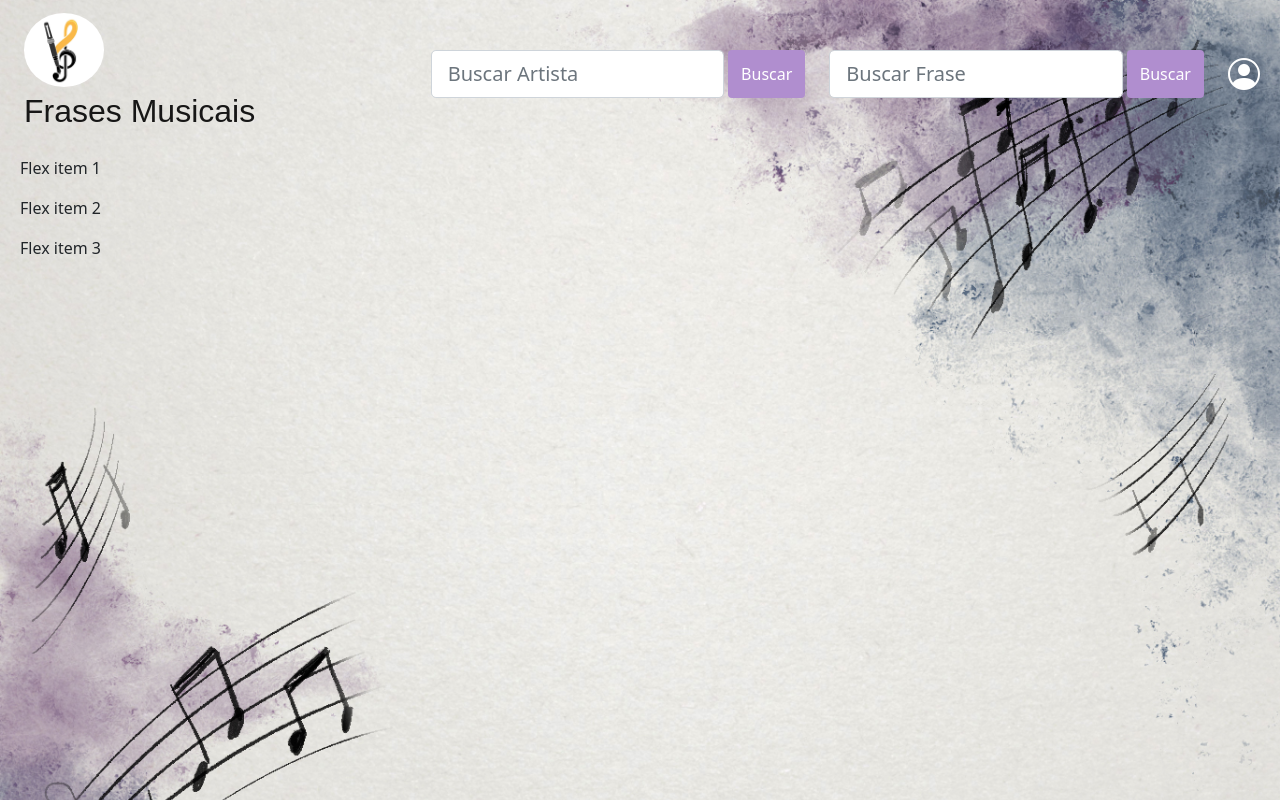
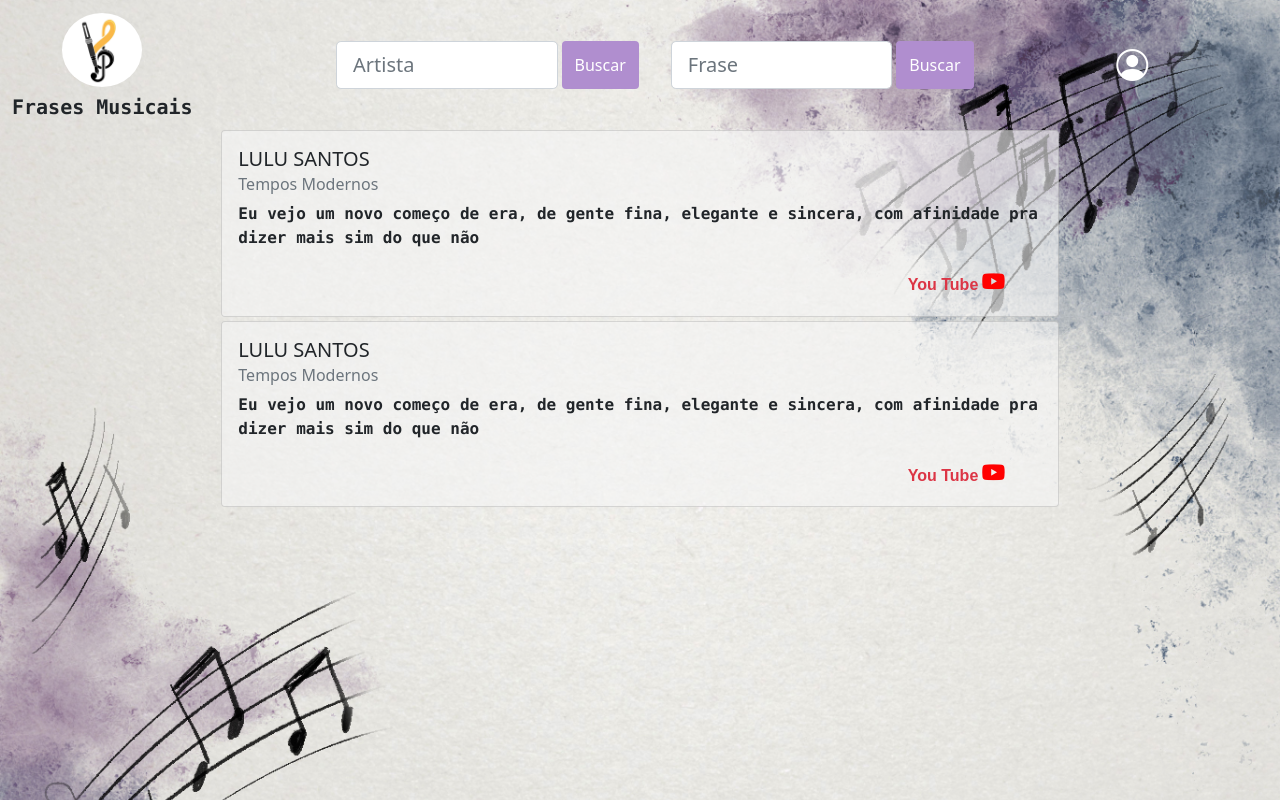
Before and after one commit to Alexlrf/frases_musicais_frontend, an Angular app: page /home in a window 1280 px wide. Built offline with nearby package versions, Linux system fonts and the light colour scheme.

Commit message:
feat - implementa header, home e card da apresentacao das frases

```diff
--- a/angular.json
+++ b/angular.json
@@ -30,8 +30,8 @@
               "src/styles.css"
             ],
             "scripts": [
+              "node_modules/popper.js/dist/umd/popper.js",
               "node_modules/jquery/dist/jquery.js",
-              "node_modules/popper.js/dist/umd/popper.js",
               "node_modules/bootstrap/dist/js/bootstrap.js"
             ]
           },
--- a/src/app/app.module.ts
+++ b/src/app/app.module.ts
@@ -7,13 +7,15 @@ import { FormsModule, ReactiveFormsModule } from '@angular/forms';
 import { HeaderComponent } from './componentes/header/header.component';
 import { HomeComponent } from './views/home/home.component';
 import { MenuLateralAdmComponent } from './componentes/menu-lateral-adm/menu-lateral-adm.component';
+import { CardFrasesComponent } from './componentes/card-frases/card-frases.component';
 
 @NgModule({
   declarations: [
     AppComponent,
     HeaderComponent,
     HomeComponent,
-    MenuLateralAdmComponent
+    MenuLateralAdmComponent,
+    CardFrasesComponent
   ],
   imports: [
     BrowserModule,
--- /dev/null
+++ b/src/app/componentes/card-frases/card-frases.component.css
@@ -0,0 +1,5 @@
+.card-link{
+  text-decoration: none;
+  font-family: Arial, Helvetica, sans-serif;
+  font-weight: bold;
+}
--- /dev/null
+++ b/src/app/componentes/card-frases/card-frases.component.html
@@ -0,0 +1,50 @@
+<!-- <div class="row"> -->
+<div
+  class="card col-8 mx-auto mb-1"
+  style="background-color: rgba(245, 245, 245, 0.6)"
+>
+  <!-- <div class="card col-8 mx-auto mb-1 bg-transparent"> -->
+  <div class="card-body">
+    <h5 class="card-title">LULU SANTOS</h5>
+    <h6 class="card-subtitle mb-2 text-muted">Tempos Modernos</h6>
+    <p class="card-text fw-bold font-monospace">
+      Eu vejo um novo começo de era, de gente fina, elegante e sincera, com
+      afinidade pra dizer mais sim do que não
+    </p>
+    <div
+      class="offset-10 d-flex align-items-center"
+      data-bs-toggle="tooltip"
+      title="Nome da música"
+    >
+      <a href="#" class="card-link">
+        <span class="d-none d-lg-inline me-1 text-danger">You Tube</span>
+        <i class="bi bi-youtube" style="font-size: 1.4rem; color: red"></i>
+      </a>
+    </div>
+  </div>
+</div>
+
+<div
+  class="card col-8 mx-auto"
+  style="background-color: rgba(245, 245, 245, 0.6)"
+>
+  <div class="card-body">
+    <h5 class="card-title">LULU SANTOS</h5>
+    <h6 class="card-subtitle mb-2 text-muted">Tempos Modernos</h6>
+    <p class="card-text fw-bold font-monospace">
+      Eu vejo um novo começo de era, de gente fina, elegante e sincera, com
+      afinidade pra dizer mais sim do que não
+    </p>
+    <div
+      class="offset-10 d-flex align-items-center"
+      data-bs-toggle="tooltip"
+      data-bs-placement="right"
+      title="Nome da música"
+    >
+      <a href="#" class="card-link">
+        <span class="d-none d-lg-inline me-1 text-danger">You Tube</span>
+        <i class="bi bi-youtube" style="font-size: 1.4rem; color: red"></i>
+      </a>
+    </div>
+  </div>
+</div>
--- a/src/app/componentes/header/header.component.html
+++ b/src/app/componentes/header/header.component.html
@@ -1,36 +1,43 @@
-<div class="d-flex align-items-center">
-  <div class="navbar navbar-light col-4">
-    <div class="container-fluid">
-      <a id="img_container" class="navbar-brand fs-2" href="#">
+<form>
+  <div class="row">
+    <div class="navbar navbar-light col-3">
+      <div class="d-flex flex-column justify-content-center">
+        <a id="img_container" class="navbar-brand mx-auto" href="#">
           <img
             src="../../../assets/logo.png"
             alt=""
             width="80"
             class="d-inline-block rounded-circle"
           />
-        <span class="d-none d-md-block">Frases Musicais</span>
         </a>
+        <span class="fw-bold font-monospace fs-5">Frases Musicais</span>
       </div>
     </div>
-  <div class="d-flex col-8 justify-content-end">
-    <form class="d-flex me-2">
+
+    <div class="col-8 d-flex h-25 align-self-center">
+      <div class="row">
+        <div class="col-md-5 d-flex m-1">
           <input
-        class="form-control form-control-lg h-25"
+            class="form-control form-control-lg"
             type="search"
-        placeholder="Buscar Artista"
+            placeholder="Artista"
             aria-label="Search"
           />
           <button class="btn btn-header ms-1" type="submit">Buscar</button>
-
+        </div>
+        <div class="col-md-5 d-flex m-1">
           <input
-        class="form-control form-control-lg h-25 ms-4"
+            class="form-control form-control-lg"
             type="search"
-        placeholder="Buscar Frase"
+            placeholder="Frase"
             aria-label="Search"
           />
           <button class="btn btn-header ms-1" type="submit">Buscar</button>
-
-      <app-menu-lateral-adm></app-menu-lateral-adm>
-    </form>
         </div>
       </div>
+      <div class="col-1 d-flex h-25 align-self-center">
+        <app-menu-lateral-adm></app-menu-lateral-adm>
+      </div>
+    </div>
+  </div>
+</form>
--- a/src/app/componentes/menu-lateral-adm/menu-lateral-adm.component.html
+++ b/src/app/componentes/menu-lateral-adm/menu-lateral-adm.component.html
@@ -23,10 +23,25 @@
     ></button>
   </div>
   <div class="offcanvas-body">
-    <ul>
-      <li><i class="bi bi-house-fill"></i></li>
-      <li><i class="bi bi-person-circle text-success"></i></li>
-      <li><i class="bi bi-house-fill"></i></li>
+    <ul class="d-flex flex-column list-unstyled">
+      <li class="mb-2">
+        <i
+          class="bi bi-house-fill"
+          style="font-size: 1.7rem; color: rgb(83, 80, 80)"
+        ></i>
+      </li>
+      <li class="mb-2">
+        <i
+          class="bi bi-person-circle"
+          style="font-size: 1.7rem; color: rgb(83, 80, 80)"
+        ></i>
+      </li>
+      <li class="mb-2">
+        <i
+          class="bi bi-house-fill"
+          style="font-size: 1.7rem; color: rgb(83, 80, 80)"
+        ></i>
+      </li>
     </ul>
   </div>
 </div>
--- a/src/app/views/home/home.component.html
+++ b/src/app/views/home/home.component.html
@@ -1,8 +1,4 @@
 <div id="container_home" class="container-fluid">
   <app-header></app-header>
-  <div class="d-flex flex-column bd-highlight mb-3">
-    <div class="p-2 bd-highlight">Flex item 1</div>
-    <div class="p-2 bd-highlight">Flex item 2</div>
-    <div class="p-2 bd-highlight">Flex item 3</div>
-  </div>
+  <app-card-frases></app-card-frases>
 </div>
```
Also changed, not shown: src/app/componentes/card-frases/card-frases.component.ts (added, +10 -0 lines), 1 other file (tests, documents, lock files or other folders). Lines whose indentation alone changed are shown as unchanged.
